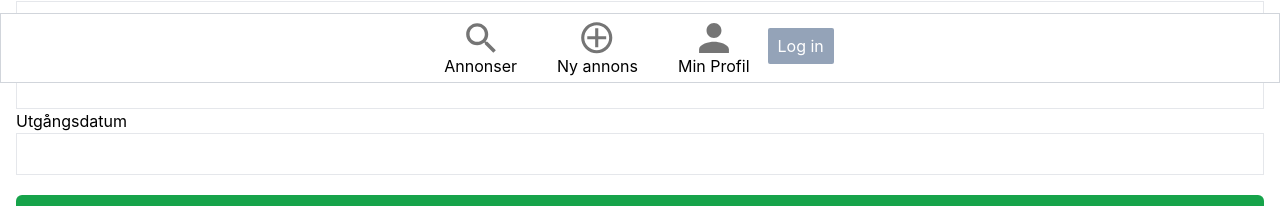
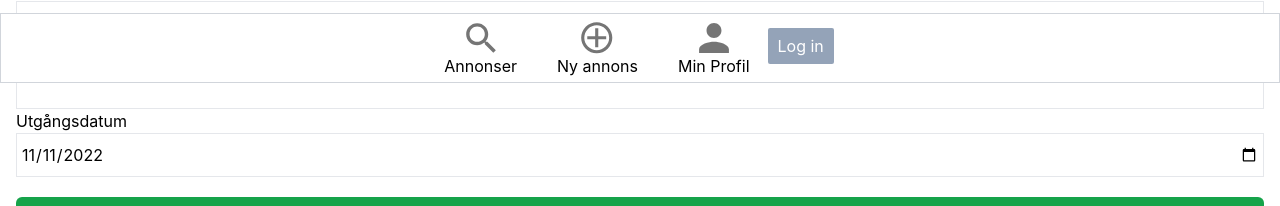
Before and after one commit to FredrikFalto/Smart-Waste, a React (Create React App) app in the folder frontend/: page /newlisting in a window 1280 px wide. Shown: the part 717-923 px from the top of the page. Built offline with nearby package versions, Linux system fonts and the light colour scheme.

Commit message:
minor changes

```diff
--- a/frontend/src/pages/listings/newListing.jsx
+++ b/frontend/src/pages/listings/newListing.jsx
@@ -73,9 +73,12 @@ const newListing = () => {
                     />
                     <label htmlFor='expirationdate'>Utgångsdatum</label>
                     <input
-                        datepicker
-                        type='text'
-                        id='expirationdate'
+                        type='date'
+                        id='start'
+                        name='trip-start'
+                        value='2022-11-11'
+                        min='2022-11-11'
+                        max='2023-11-11'
                         className='border w-full p-2 px-1'
                     />
                     <button
--- a/frontend/src/pages/listings/successfulListing.jsx
+++ b/frontend/src/pages/listings/successfulListing.jsx
@@ -5,20 +5,28 @@ import Navbar from '../../components/navbar/navbar'
 import SuccessIcon from '../../img/SuccessIcon.svg'
 
 const successfulListing = () => {
+    const newListing = () => {
+        window.location.replace(`/newlisting`)
+    }
+
     return (
         <div>
             <Navbar />
+
             <div className='grid grid-cols-1 place-items-center container mx-auto px-4 pb-20'>
                 <img
                     src={SuccessIcon}
                     alt='Success icon'
-                    className='mt-40 w-2/5'
+                    className='mt-40 w-1/3'
                 />
                 <p className='text-2xl pt-6'>Tack för din annons!</p>
                 <button className='w-full rounded-md border border-transparent bg-green-600 py-2 px-4 mt-5 text-sm font-medium text-white'>
                     Visa mina annonser
                 </button>
-                <button className='w-full rounded-md border border-black py-2 px-4 mt-2 text-sm font-medium text-black'>
+                <button
+                    onClick={newListing}
+                    className='w-full rounded-md border border-black py-2 px-4 mt-3 text-sm font-medium text-black'
+                >
                     Ny annons
                 </button>
             </div>
```
